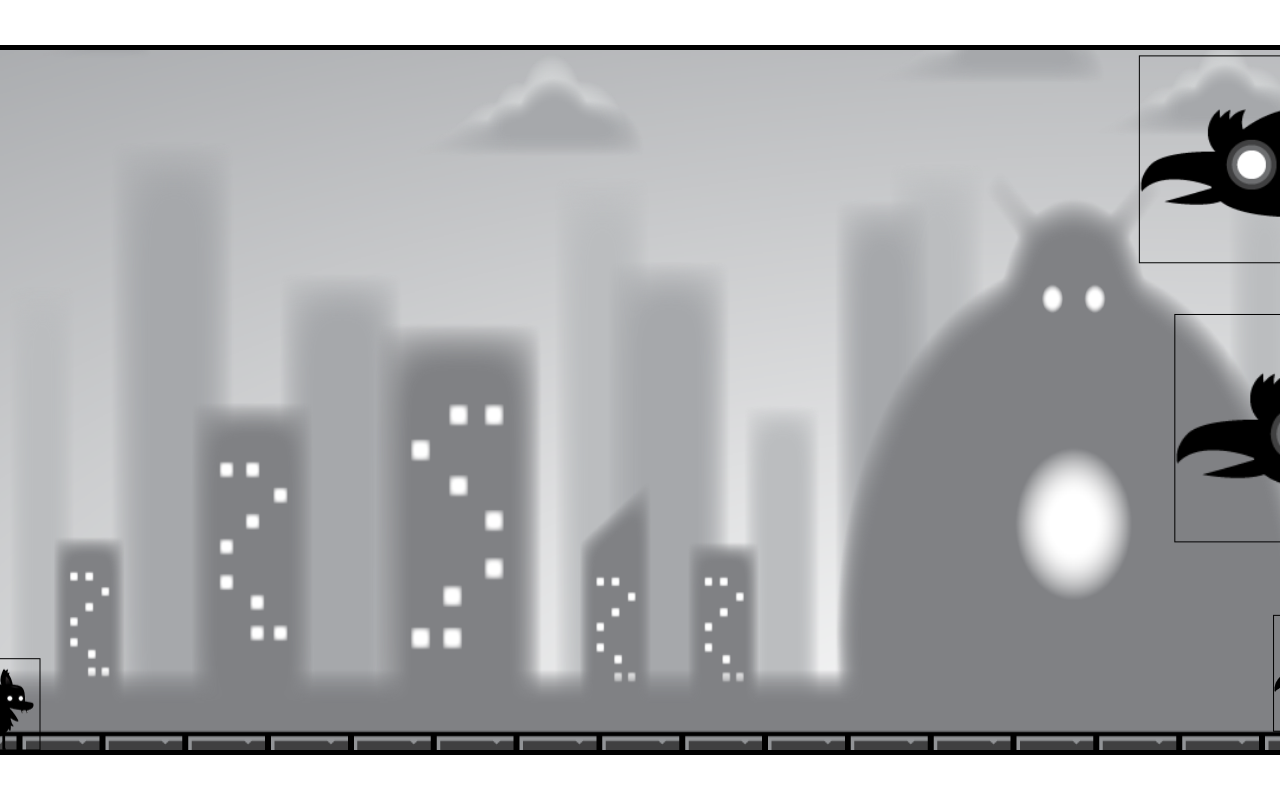
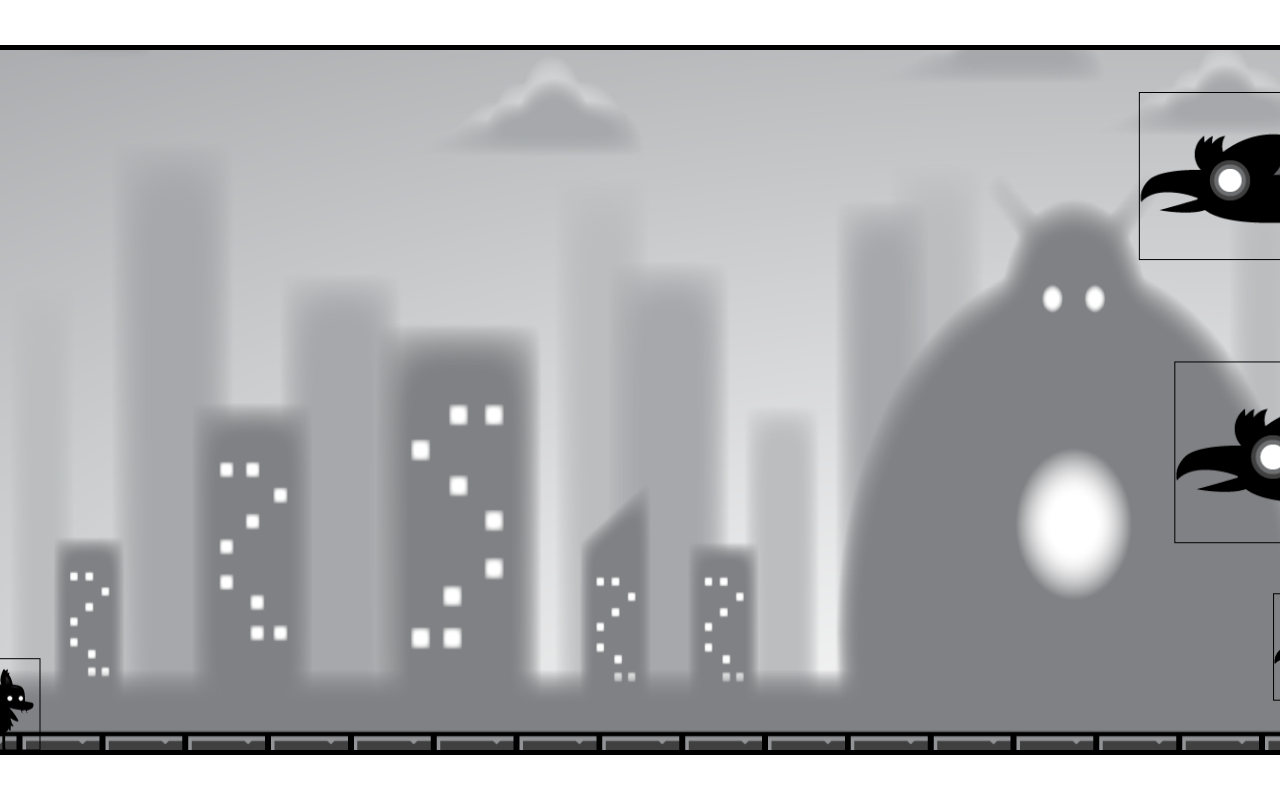
Before and after one commit to giuliaprosio/sprite-animations, a plain HTML site: page game6/index.html in a window 1280 px wide. Shown: the top 794 px of the page. Drawn offline with Linux system fonts and the light colour scheme; animation ran at ten frames a second.

Commit message:
Solving bug in game 6

```diff
--- a/game6/ravens.js
+++ b/game6/ravens.js
@@ -1,3 +1,5 @@
+
+
 export class Raven {
     constructor(game){
         this.frameX = 0;
@@ -9,18 +11,18 @@ export class Raven {
 
         this.spriteWidth = 271;
         this.spriteHeight = 175;
-        this.sizeModifier = Math.random()*1.2 + 0.5;
+        this.sizeModifier = Math.random()*0.8 + 0.5;
         this.width = this.spriteWidth*this.sizeModifier;
         this.height = this.spriteHeight*this.sizeModifier;
 
         this.x = this.game.width;
-        this.y = this.y = Math.random()*(this.game.height -this.height); ;
+        this.y = this.y = Math.random()*(this.game.height - this.height); ;
         this.speedX = 2;
         this.speedY = 0;
         this.maxFrame = 5;
 
         this.directionX = Math.random()*5 +3;
-        this.directionY = Math.random()*5 -2.5;
+        this.directionY = Math.random()*9 -3.5;
 
         this.image = document.getElementById('raven');
 
@@ -29,7 +31,7 @@ export class Raven {
 
     update(deltatime){
         if(this.y <= 0) console.log(this.y)
-        if(this.y < 0 || this.y > this.game.height -this.height){
+        if(this.y < 0 || this.y > this.game.height - this.height){
             this.directionY = this.directionY * -1;
         }
         this.x -= this.directionX;
@@ -45,10 +47,7 @@ export class Raven {
         }else{
             this.frameTimer ++;
         }
-        this.timeSinceFlap = 0;
-        //particles.push(new Particle(this.x, this.y, this.width, this.color));
 
-       // if(this.x < 0 - this.width) gameOver = true;
     }
 
     draw(context){
```
Also changed, not shown: game5/index.html (+10 -4 lines).
